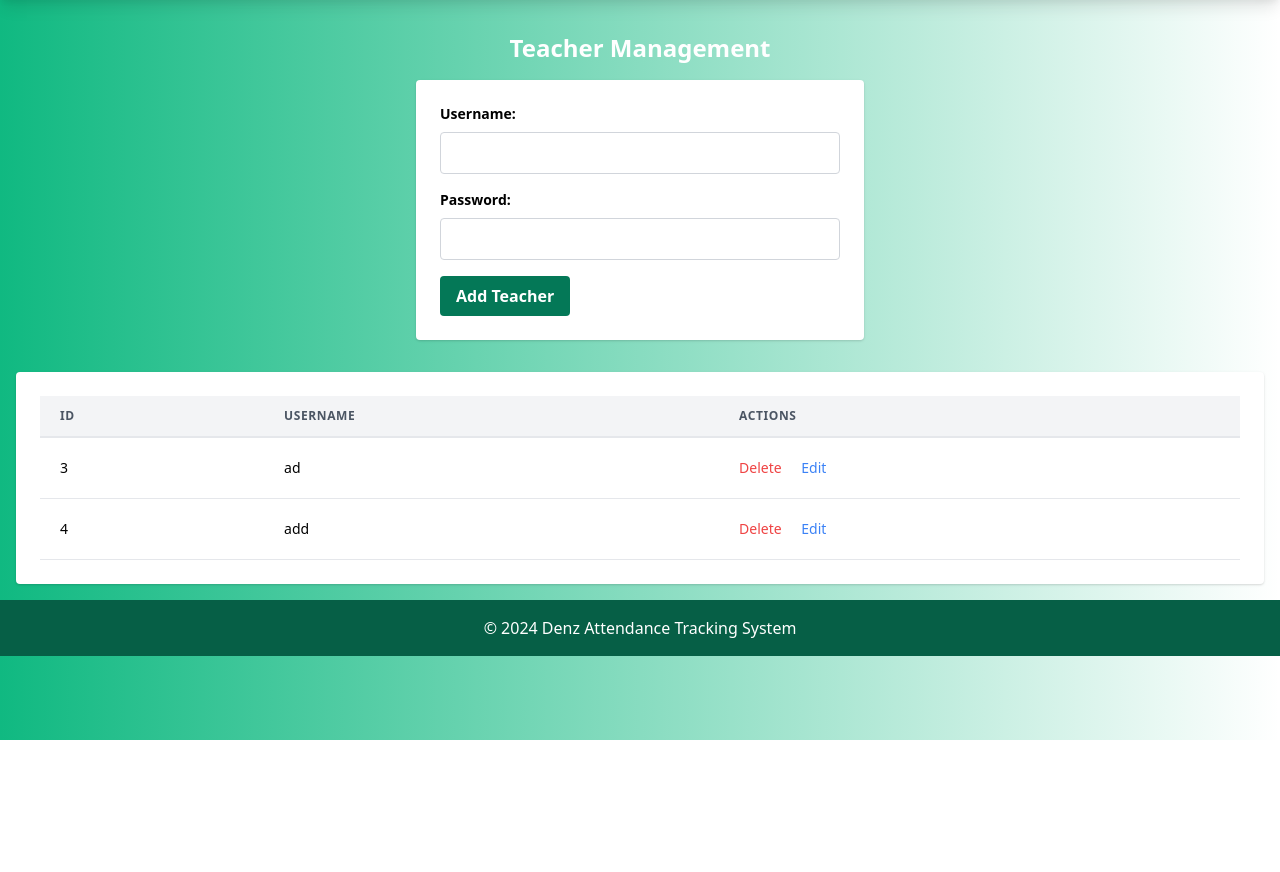
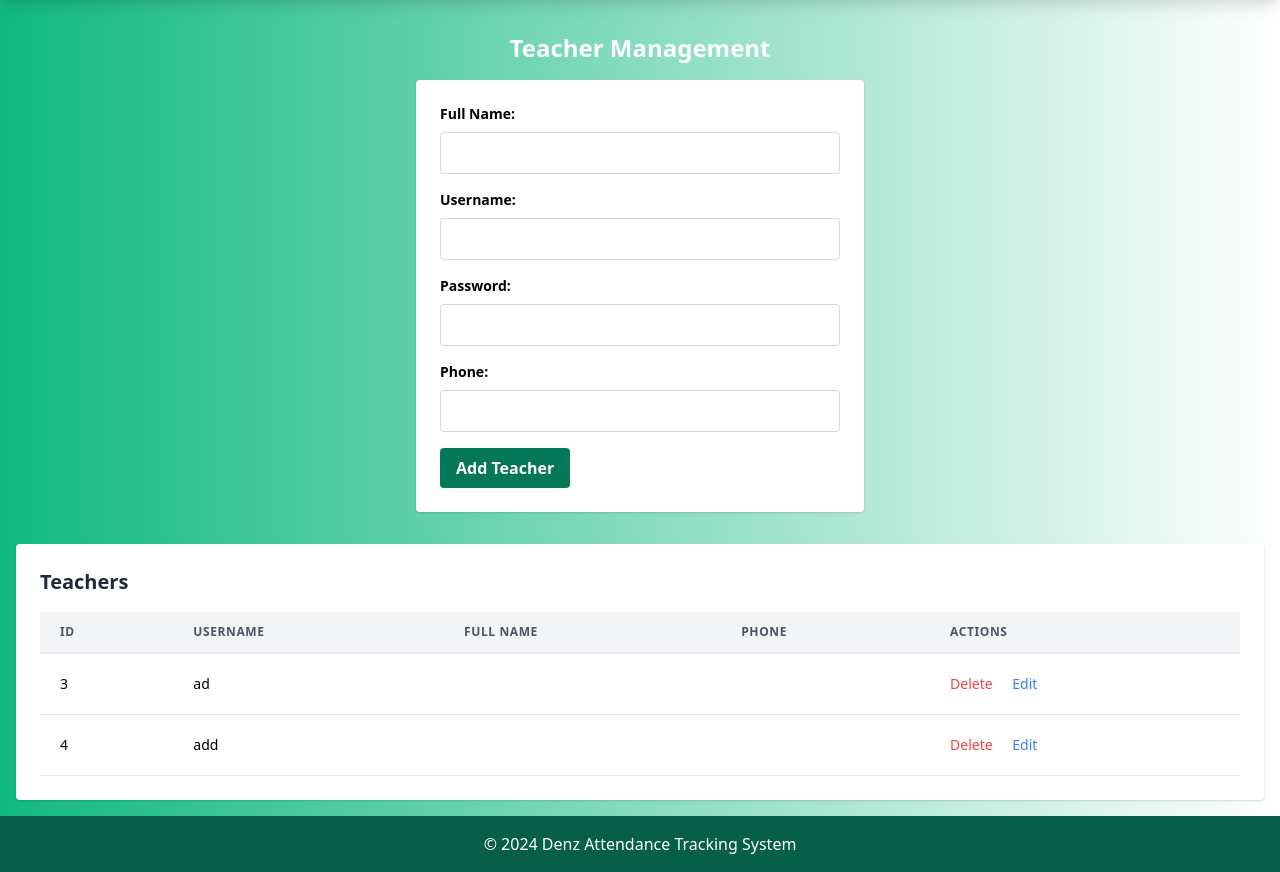
Before and after one commit to Haikalwelp/Den, a PHP site: page /teacher_management.php in a window 1280 px wide. Shown: the part 60-932 px from the top of the page. Before the commit the page ends 800 px from the top, so only its background shows below. Run offline with PHP 8.4, Linux system fonts and the light colour scheme; data comes from the database, SQL or seed files in the repository; data that the repository does not hold is empty.

Commit message:
Many changes.

```diff
--- a/home.php
+++ b/home.php
@@ -1,3 +1,5 @@
+<?php session_start(); ?>
+
 <!DOCTYPE html>
 <html lang="en">
 <head>
--- a/registration.php
+++ b/registration.php
@@ -1,3 +1,4 @@
+<?php session_start(); ?>
 <!DOCTYPE html>
 <html lang="en">
 <head>
--- a/teacher_management.php
+++ b/teacher_management.php
@@ -1,7 +1,7 @@
 <?php
 require 'database.php';
+session_start();
 
-// Function to fetch the list of teachers from the database
 function getTeachers() {
     $pdo = Database::connect();
     $sql = "SELECT * FROM teachers";
@@ -10,16 +10,14 @@ function getTeachers() {
     return $result;
 }
 
-// Function to add a new teacher to the database
-function addTeacher($username, $password) {
+function addTeacher($username, $password, $fullname, $phone) {
     $pdo = Database::connect();
-    $sql = "INSERT INTO teachers (username, password) VALUES (?, ?)";
+    $sql = "INSERT INTO teachers (username, password, fullname, phone) VALUES (?, ?, ?, ?)";
     $q = $pdo->prepare($sql);
-    $q->execute(array($username, $password));
+    $q->execute(array($username, $password, $fullname, $phone));
     Database::disconnect();
 }
 
-// Function to delete a teacher from the database by ID
 function deleteTeacher($id) {
     $pdo = Database::connect();
     $sql = "DELETE FROM teachers WHERE id = ?";
@@ -28,28 +26,24 @@ function deleteTeacher($id) {
     Database::disconnect();
 }
 
-// Function to edit a teacher in the database by ID
-function editTeacher($id, $username, $password) {
+function editTeacher($id, $username, $password, $fullname, $phone) {
     $pdo = Database::connect();
-    $sql = "UPDATE teachers SET username = ?, password = ? WHERE id = ?";
+    $sql = "UPDATE teachers SET username = ?, password = ?, fullname = ?, phone = ? WHERE id = ?";
     $q = $pdo->prepare($sql);
-    $q->execute(array($username, $password, $id));
+    $q->execute(array($username, $password, $fullname, $phone, $id));
     Database::disconnect();
 }
 
-// Handling POST request for adding a teacher
 if ($_SERVER["REQUEST_METHOD"] == "POST" && isset($_POST["addTeacher"])) {
-    addTeacher($_POST["username"], $_POST["password"]);
+    addTeacher($_POST["username"], $_POST["password"], $_POST["fullname"], $_POST["phone"]);
 }
 
-// Handling GET request for deleting a teacher
 if (isset($_GET["deleteTeacher"])) {
     deleteTeacher($_GET["deleteTeacher"]);
 }
 
-// Handling POST request for editing a teacher
 if ($_SERVER["REQUEST_METHOD"] == "POST" && isset($_POST["editTeacher"])) {
-    editTeacher($_POST["editTeacherId"], $_POST["editUsername"], $_POST["editPassword"]);
+    editTeacher($_POST["editTeacherId"], $_POST["editUsername"], $_POST["editPassword"], $_POST["editFullname"], $_POST["editPhone"]);
 }
 
 $teachers = getTeachers();
@@ -90,6 +84,10 @@ $teachers = getTeachers();
         <div class="max-w-md mx-auto bg-white p-6 rounded shadow">
     <form method="post" action="teacher_management.php">
         <div class="mb-4">
+            <label for="fullname" class="block text-sm font-bold mb-2">Full Name:</label>
+            <input type="text" class="form-control block w-full px-3 py-2 text-base font-normal text-gray-700 bg-white bg-clip-padding border border-solid border-gray-300 rounded transition ease-in-out m-0 focus:text-gray-700 focus:bg-white focus:border-blue-600 focus:outline-none" id="fullname" name="fullname" required>
+        </div>
+        <div class="mb-4">
             <label for="username" class="block text-sm font-bold mb-2">Username:</label>
             <input type="text" class="form-control block w-full px-3 py-2 text-base font-normal text-gray-700 bg-white bg-clip-padding border border-solid border-gray-300 rounded transition ease-in-out m-0 focus:text-gray-700 focus:bg-white focus:border-blue-600 focus:outline-none" id="username" name="username" required>
         </div>
@@ -97,12 +95,19 @@ $teachers = getTeachers();
             <label for="password" class="block text-sm font-bold mb-2">Password:</label>
             <input type="password" class="form-control block w-full px-3 py-2 text-base font-normal text-gray-700 bg-white bg-clip-padding border border-solid border-gray-300 rounded transition ease-in-out m-0 focus:text-gray-700 focus:bg-white focus:border-blue-600 focus:outline-none" id="password" name="password" required>
         </div>
+        <div class="mb-4">
+            <label for="phone" class="block text-sm font-bold mb-2">Phone:</label>
+            <input type="text" maxlength="11" class="form-control block w-full px-3 py-2 text-base font-normal text-gray-700 bg-white bg-clip-padding border border-solid border-gray-300 rounded transition ease-in-out m-0 focus:text-gray-700 focus:bg-white focus:border-blue-600 focus:outline-none" id="phone" name="phone" required>
+        </div>
         <button type="submit" class="bg-green-700 hover:bg-green-800 text-white font-bold py-2 px-4 rounded focus:outline-none focus:shadow-outline" name="addTeacher">Add Teacher</button>
     </form>
 </div>
 
+
+
         <!-- List of Teachers -->
         <div class="mt-8 bg-white p-6 rounded shadow">
+            <h3 class="text-xl font-bold text-gray-800 mb-4">Teachers</h3>
             <table class="min-w-full leading-normal">
                 <thead>
                     <tr>
@@ -111,6 +116,12 @@ $teachers = getTeachers();
                         </th>
                         <th class="px-5 py-3 border-b-2 border-gray-200 bg-gray-100 text-left text-xs font-semibold text-gray-600 uppercase tracking-wider">
                             Username
+                        </th>
+                        <th class="px-5 py-3 border-b-2 border-gray-200 bg-gray-100 text-left text-xs font-semibold text-gray-600 uppercase tracking-wider">
+                            Full Name
+                        </th>
+                        <th class="px-5 py-3 border-b-2 border-gray-200 bg-gray-100 text-left text-xs font-semibold text-gray-600 uppercase tracking-wider">
+                            Phone
                         </th>
                         <th class="px-5 py-3 border-b-2 border-gray-200 bg-gray-100 text-left text-xs font-semibold text-gray-600 uppercase tracking-wider">
                             Actions
@@ -127,6 +138,12 @@ $teachers = getTeachers();
                             <?php echo htmlspecialchars($teacher['username']); ?>
                         </td>
                         <td class="px-5 py-5 border-b border-gray-200 bg-white text-sm">
+                            <?php echo htmlspecialchars($teacher['fullname']); ?>
+                        </td>
+                        <td class="px-5 py-5 border-b border-gray-200 bg-white text-sm">
+                            <?php echo htmlspecialchars($teacher['phone']); ?>
+                        </td>
+                        <td class="px-5 py-5 border-b border-gray-200 bg-white text-sm">
                             <a href="teacher_management.php?deleteTeacher=<?php echo $teacher['id']; ?>" class="text-red-500 hover:text-red-700">Delete</a>
                             <a href="#" class="text-blue-500 hover:text-blue-700 ml-4">Edit</a>
                         </td>
@@ -137,7 +154,7 @@ $teachers = getTeachers();
         </div>
     </main>
 
-    <footer class="bg-green-800 text-white p-4 text-center">
+    <footer class="bg-green-800 text-white p-4 text-center mt-auto">
         © 2024 Denz Attendance Tracking System
     </footer>
 
--- a/user data.php
+++ b/user data.php
@@ -1,3 +1,4 @@
+<?php session_start(); ?>
 <!DOCTYPE html>
 <html lang="en">
 
```
Also changed, not shown: read tag.php (+17 -10 lines). Lines whose indentation alone changed are shown as unchanged.
